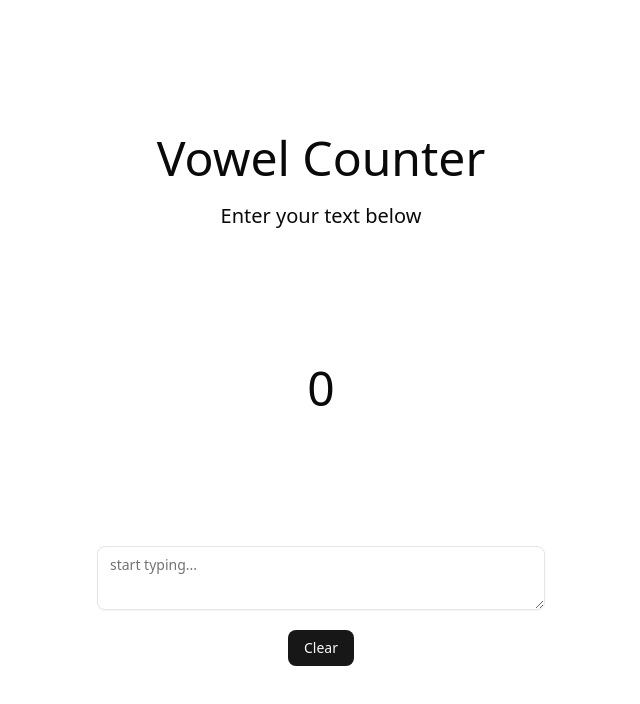
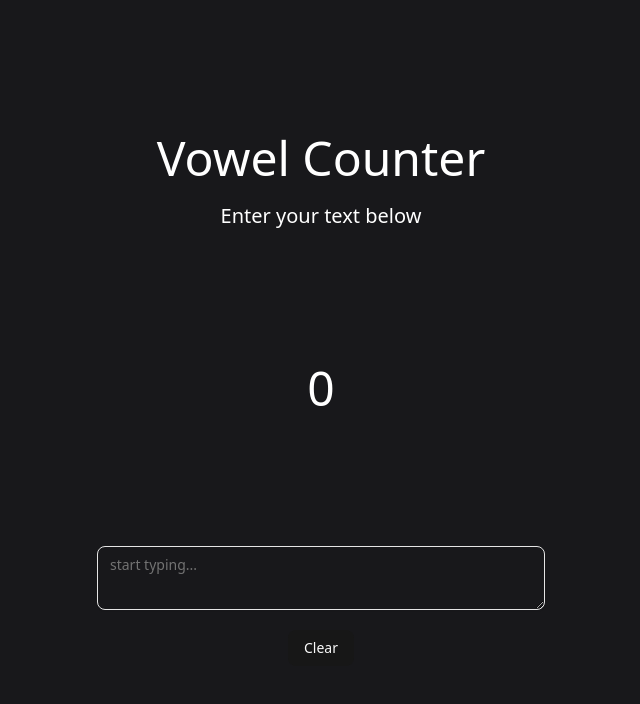
Before and after one commit to SoftDevLiz/vowel-counter, a React (Vite) app: page / in a window 1280 px wide. Shown: the top 704 px of the page, without its empty margins (319-959 px from the left). Built offline with nearby package versions, Linux system fonts and the light colour scheme.

Commit message:
Some colour styling

```diff
--- a/src/App.tsx
+++ b/src/App.tsx
@@ -8,7 +8,7 @@ function App() {
   const [text, setText] = useState("");
 
   return (
-    <div className="flex flex-col min-h-screen items-center justify-evenly px-4 sm:px-8">
+    <div className="flex flex-col min-h-screen items-center justify-evenly px-4 sm:px-8 bg-zinc-900 text-white">
       <Header />
       <VowelCounter text={text}/>
       <UserInput text={text} setText={setText} />
@@ -19,6 +19,5 @@ function App() {
 export default App
 
 // TODO:
-// Abstract components for cleanliness
 // Typing animation...
 // Styling
```
